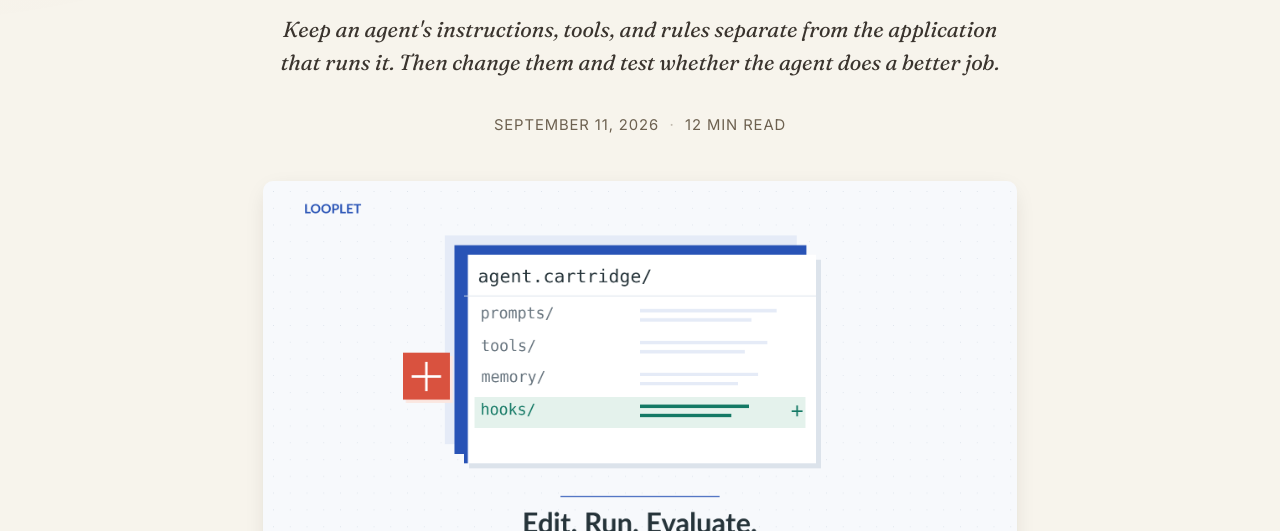
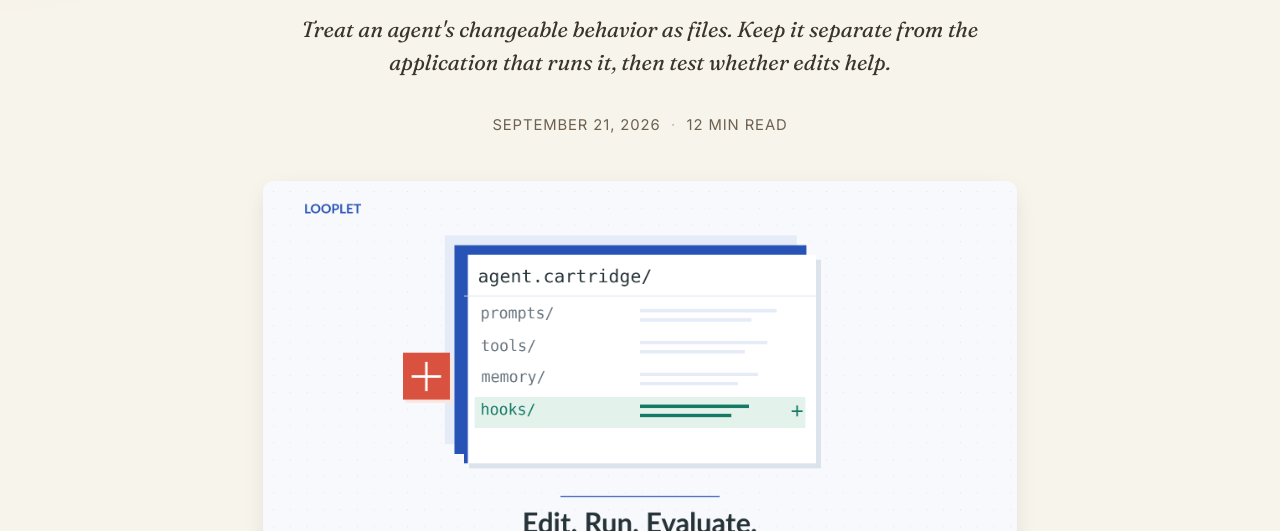
Before and after one commit to hsaghir/hsaghir.github.io, an Astro site: page /blog/2026-09-11-agents-are-files in a window 1280 px wide. Shown: the part 269-800 px from the top of the page. Built offline with nearby package versions, Linux system fonts and the light colour scheme; Astro itself is replaced by a stand-in of ours; some packages are replaced by stand-ins of ours.

Commit message:
Update Agents Are Files publication date

```diff
--- a/src/content/posts/2026-09-11-agents-are-files.md
+++ b/src/content/posts/2026-09-11-agents-are-files.md
@@ -1,7 +1,7 @@
 ---
 title: "Agents Are Files"
-description: "Keep an agent's instructions, tools, and rules separate from the application that runs it. Then change them and test whether the agent does a better job."
-date: 2026-09-11
+description: "Treat an agent's changeable behavior as files. Keep it separate from the application that runs it, then test whether edits help."
+date: 2026-09-21
 featured: true
 tags: ["agents", "engineering", "open-source", "python"]
 category: "engineering"
@@ -23,6 +23,9 @@ when spread through an application.
 application that runs it.** Put the definition in ordinary files so a person
 or another program can read and edit it. Change the definition, run it, and
 check what happened.
+
+These files are not the whole running system. They are the part of its behavior
+we can inspect, edit, and test without copying the application.
 
 Another agent can use the same files to build the next version. But making
 an edit is not the same as making an improvement. We need a way to compare
```
